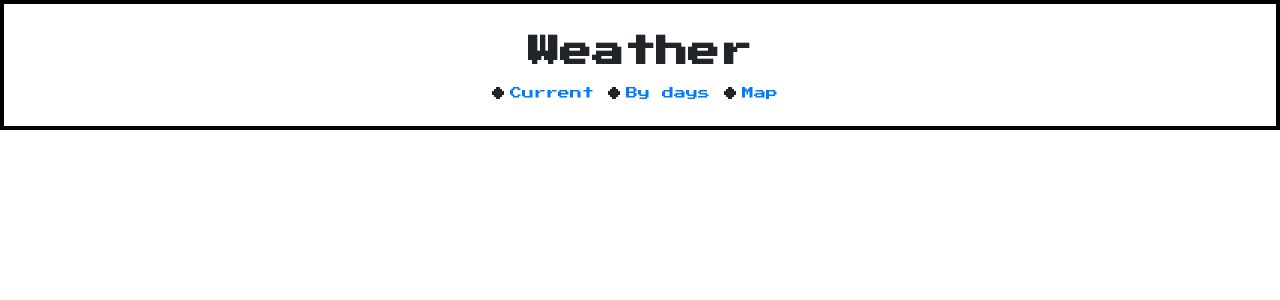
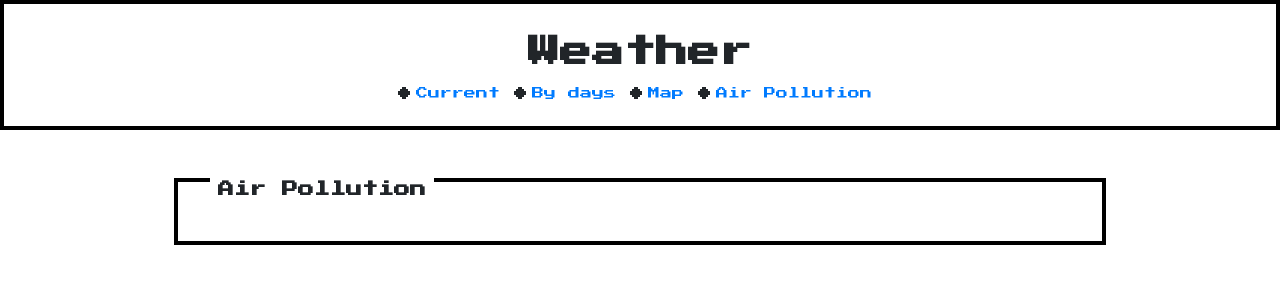
Before and after one commit to Mia-Salazar/reddit-searcher, a React (Create React App) app: page /pollution in a window 1280 px wide. Shown: the top 300 px of the page. Built offline with nearby package versions, Linux system fonts and the light colour scheme.

Commit message:
Add air pollution page

```diff
--- a/src/App.jsx
+++ b/src/App.jsx
@@ -4,6 +4,7 @@ import { Header } from "./components/Header/Header";
 import Home from "./page/Home/Home";
 import ByDay from "./page/ByDay/ByDay";
 import Map from "./page/Map/Map";
+import Pollution from './page/Pollution/Pollution';
 
 function App() {
   return (
@@ -14,6 +15,7 @@ function App() {
           <Route path="/" element={<Home />}  />
           <Route path="/day" element={<ByDay />}  />
           <Route path="/map" element={<Map />}  />
+          <Route path="/pollution" element={<Pollution />}  />
         </Routes>
       </main>
     </BrowserRouter>
--- a/src/components/Header/Header.jsx
+++ b/src/components/Header/Header.jsx
@@ -8,6 +8,7 @@ export const Header = () => {
 		{link: "/", text: "Current"},
 		{link: "/day", text: "By days"},
 		{link: "/map", text: "Map"},
+		{link: "/pollution", text: "Air Pollution"},
 	];
 	return (
 		<header className="nes-container with-title is-centered header">
--- /dev/null
+++ b/src/page/Pollution/Pollution.jsx
@@ -0,0 +1,16 @@
+import React, { useState } from "react";
+
+export const Pollution = () => {
+	const [data, setData] = useState();
+    //const {weather, loading} = useMapWeather(data);
+	return (
+		<section >
+			<article className="nes-container with-title">
+				<h2 className="title">Air Pollution</h2>
+
+			</article>
+		</section>
+	);
+};
+
+export default Pollution;
```
